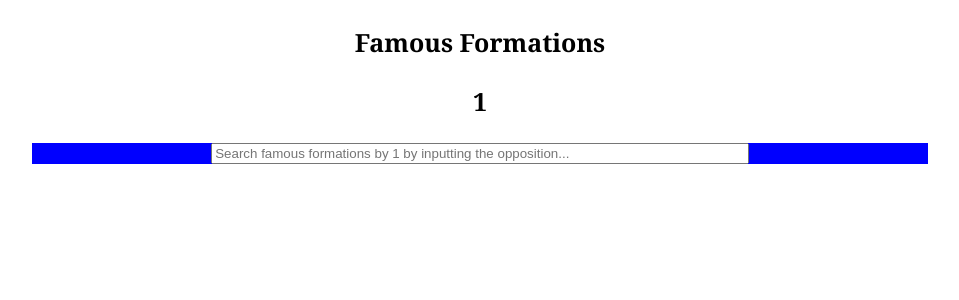
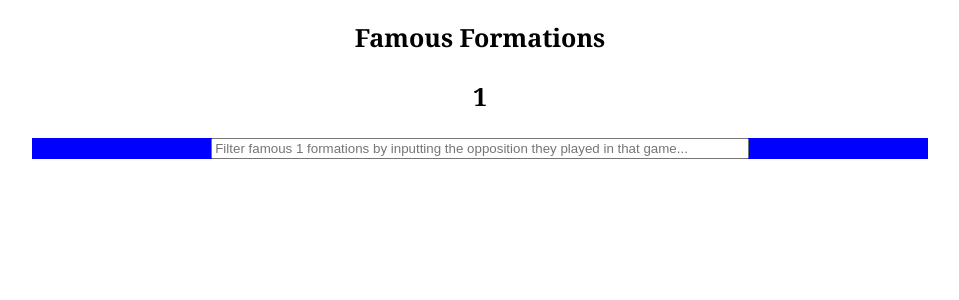
Before and after one commit to futstar24/FormationPuzzleGame, a Flask app: page /teamSelector/1 in a window 1280 px wide. Shown: the top 300 px of the page, without its empty margins (160-1119 px from the left). Run offline with Flask 3, Linux system fonts and the light colour scheme; data that the repository does not hold is empty.

Commit message:
doneForTheNight

```diff
--- a/famousFormations.py
+++ b/famousFormations.py
@@ -18,7 +18,7 @@
             uuids.append(line)
 
     formations = [
-        Formation("Manchester City","Queens Park Rangers","Premier League Final Day",[5,13,2012],["Sergio Aguero","David Silva","Carlos Tevez","Samir Nasri","Yaya Toure","Gareth Barry","Gael Clichy","Joleon Lescott","Vincent Kompany","Paulo Zabaleta","Joe Hart"],["Costel Pantilimon","Aleksander Kolarov","Micah Richards","Nigel de Jong","James Milner","Mario Balotelli","Edin Dzeko"],"Roberto Mancini",[4,2,3,1],""),
+        Formation("Manchester City","Queens Park Rangers","Balotelli... AGUERRRROOOOO!!!",[5,13,2012],["Sergio Aguero","David Silva","Carlos Tevez","Samir Nasri","Yaya Toure","Gareth Barry","Gael Clichy","Joleon Lescott","Vincent Kompany","Paulo Zabaleta","Joe Hart"],["Costel Pantilimon","Aleksander Kolarov","Micah Richards","Nigel de Jong","James Milner","Mario Balotelli","Edin Dzeko"],"Roberto Mancini",[4,2,3,1],""),
         Formation("Manchester City","Inter Milan","The Champions!!!!",[6,10,2023],["Erling Haaland","Kevin De Bruyne","Ilkay Gundogan","Jack Grealish","Rodri","John Stones","Bernardo Silva","Ruben Dias","Nathan Ake","Manuel Akanji","Ederson"],["Scott Carson","Stefan Ortega","Aymeric Laporte","Sergio Gomez","Rico Lewis","Kyle Walker","Maximo Perrone","Kalvin Phillips","Cole Palmer","Phil Foden","Riyad Mahrez","Julian Alvarez"],"Pep Guardiola",[3,4,2,1],""),
 
 
--- a/static/dailyPage.js
+++ b/static/dailyPage.js
@@ -38,6 +38,7 @@
     fetch("/dailyFormation").then(response => response.json()).then(function(data) {
         formationData = data
         console.log(formationData["randomNumber"])
+        document.getElementById("gameName").innerHTML = formationData["tie"]
         startPuzzle(formationData)
     })
 }
--- a/static/gameSelector.js
+++ b/static/gameSelector.js
@@ -34,7 +34,8 @@
         gameItemText.classList.add("gameItemText")
         gameItemText.classList.add("selectorSearchItemText")
         gameItemText.id = game[8]
-        gameItemText.innerHTML = game[1]
+        gameDate = game[3].join("/")
+        gameItemText.innerHTML = game[2]+"<br><br>"+game[0]+"<br>---<br>"+game[1]+"<br><br>"+gameDate
         gameItem.appendChild(gameItemText)
         gameRow.appendChild(gameItem)
         itemNumber+=1
--- a/static/style.css
+++ b/static/style.css
@@ -89,6 +89,7 @@
     font-weight: bolder;
     font-size: 25px;
     font-family: Georgia, 'Times New Roman', Times, serif;
+    margin-top: 20px;
 }
 
 .gamemodeButton {
--- a/static/teamLevelPage.js
+++ b/static/teamLevelPage.js
@@ -1,4 +1,5 @@
 fetch("/sendGameInfo").then(response => response.json()).then(function(data) {
     console.log(data)
+    document.getElementById("gameName").innerHTML = data["tie"]
     startPuzzle(data)
 })
--- a/templates/formation.html
+++ b/templates/formation.html
@@ -1,4 +1,6 @@
 <p class = "titleText">Famous Formations</p>
+<p class = "titleText" id = "gameName"></p>
+<p class = "descriptionText" id = "gameDescript"></p>
 <div id = "formationWindow">
     <div id = "formationSetup"></div>
 </div>
--- a/templates/gameSelector.html
+++ b/templates/gameSelector.html
@@ -10,7 +10,7 @@
     <p class = "titleText">Famous Formations</p>
     <p class = "titleText" id = "gameName">{{team}}</p>
     <div id = "gamePageWrapper" class="wrapper selectionPage">
-        <input class = "searchBox" id = "gameSearch" placeholder="Search famous formations by {{team}} by inputting the opposition..."></input>
+        <input class = "searchBox" id = "gameSearch" placeholder="Filter famous {{team}} formations by inputting the opposition they played in that game..."></input>
         <div id = "gameResults"></div>
     </div>
     <form id = "selectGame"></form>
--- a/templates/teamSelector.html
+++ b/templates/teamSelector.html
@@ -8,6 +8,7 @@
 
 <body>
     <p class = "titleText">Famous Formations</p>
+    <p class = "titleText">Team Selector</p>
     <div id = "teamPageWrapper" class="wrapper selectionPage">
         <input class = "searchBox" id = "teamSearch" placeholder="Search for any team..."></input>
         <div id = "teamResults"></div>
```
Also changed, not shown: templates/teamLevelPage.html (line endings or trailing spaces).
